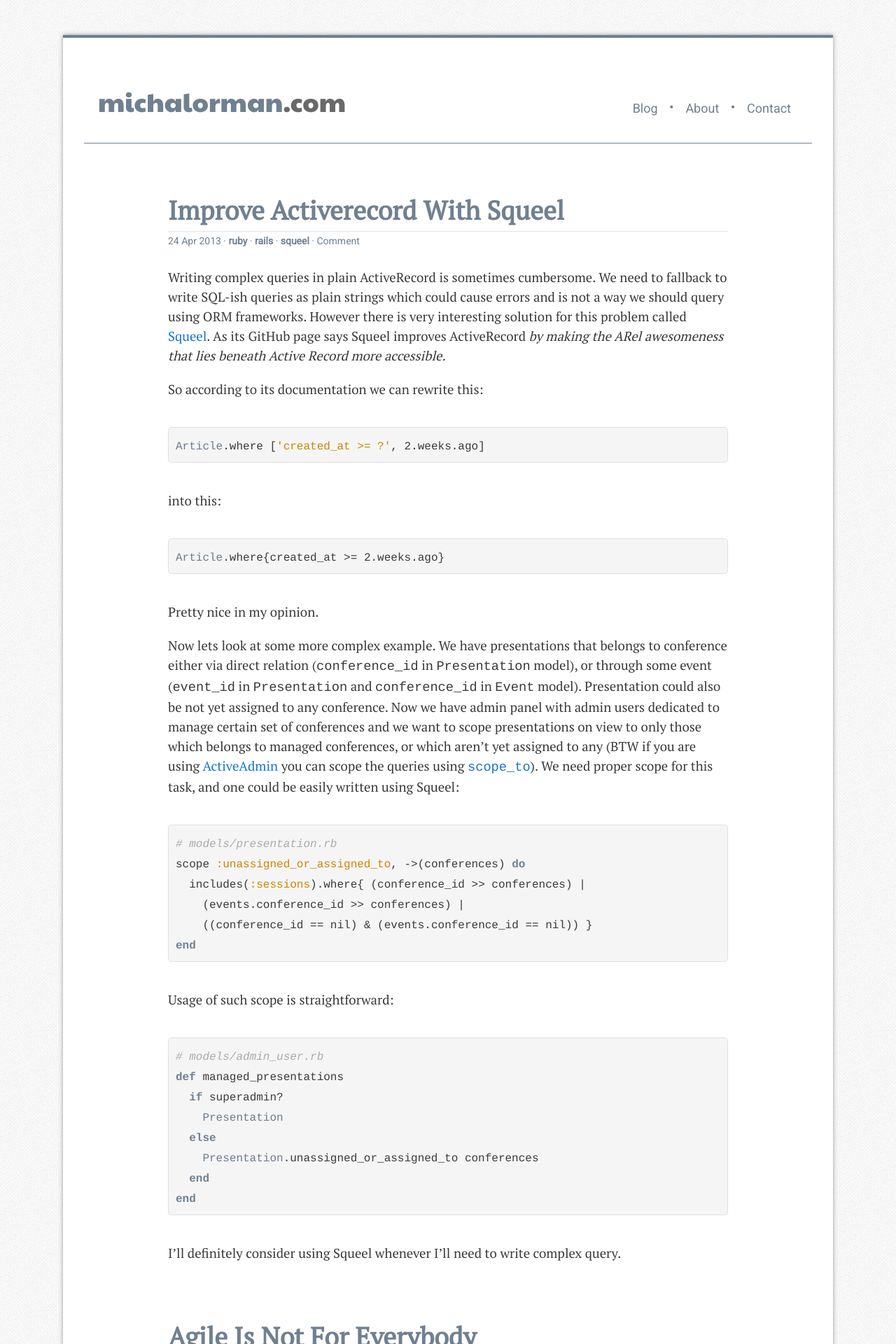
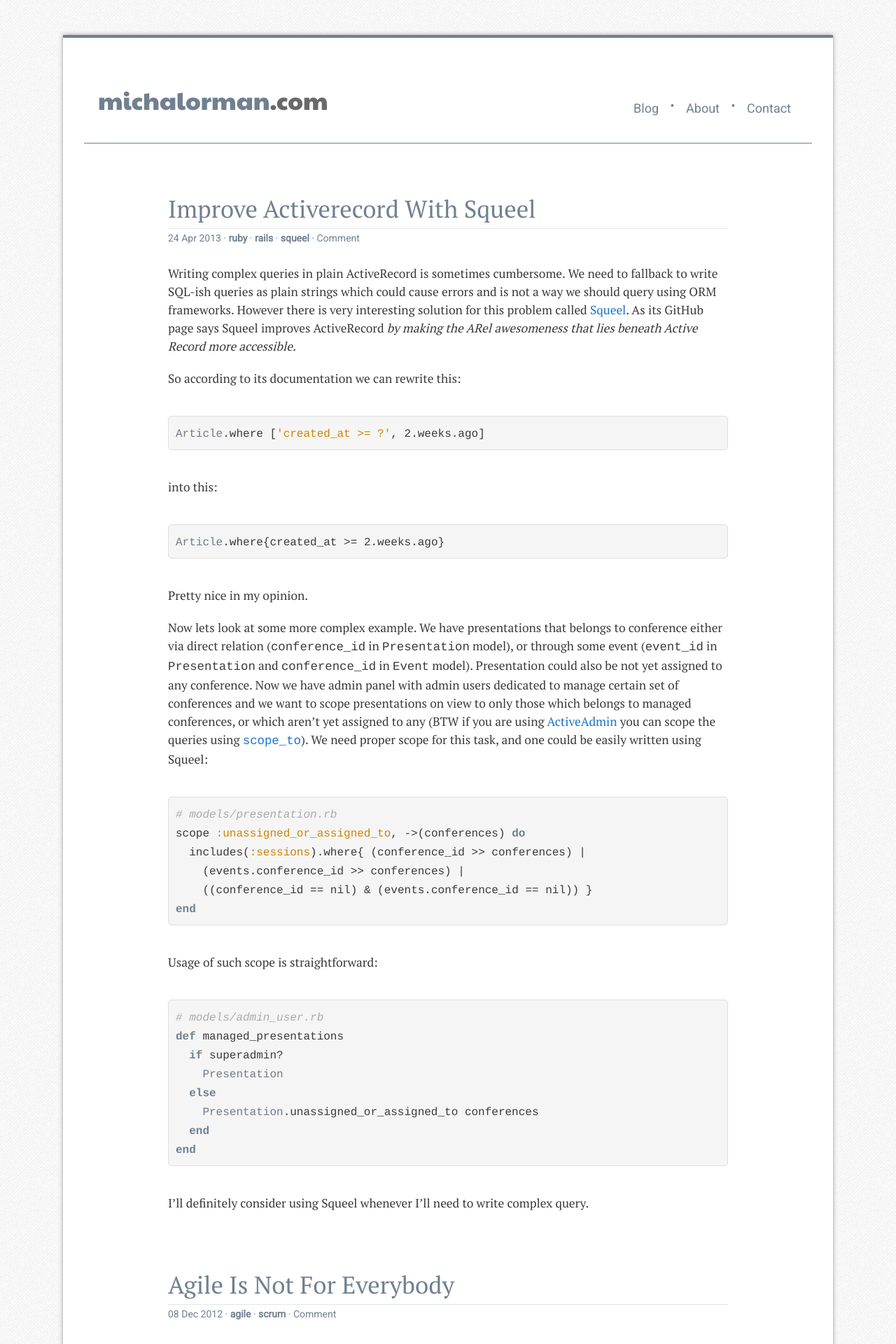
Before and after one commit to michalorman/michalorman.github.com, a Jekyll site: the page built from index.html, in a window 1280 px wide. Shown: the top 1920 px of the page at 70% size. Built offline with Jekyll 4.4.1, drawn with Linux system fonts in a browser that asks for light colours; Markdown is read by kramdown in place of the engine named in the settings; the list of posts is cut into pages by our own code; comment, search, counter and statistics services are not loaded.

Commit message:
Update layout.

```diff
--- a/assets/css/style.css
+++ b/assets/css/style.css
@@ -52,7 +52,7 @@
 body {
   width: 1100px;
   margin: 50px auto;
-  font: 14pt 'PT Serif', serif;
+  font: 13pt 'PT Serif', serif;
   line-height: 1.5;
   color: #3A3A3A;
   border-top: 4px solid #708090;
@@ -79,23 +79,20 @@
 }
 
 h1 {
-  font: 2em 'PT Serif', serif;
-  font-weight: bold;
+  font: 200% 'PT Serif', serif;
   color: #708090;
   padding-bottom: 5px;
   border-bottom: 1px solid rgba(112, 128, 144, 0.2);
 }
 
 h2 {
-  font: 1.8em 'PT Serif', serif;
-  font-weight: bold;
+  font: 180% 'PT Serif', serif;
   color: #708090;
   margin-bottom: 20px;
 }
 
 h3 {
-  font: 1.6em 'PT Serif', serif;
-  font-weight: bold;
+  font: 160% 'PT Serif', serif;
   color: #708090;
   margin-bottom: 20px;
 }
```
